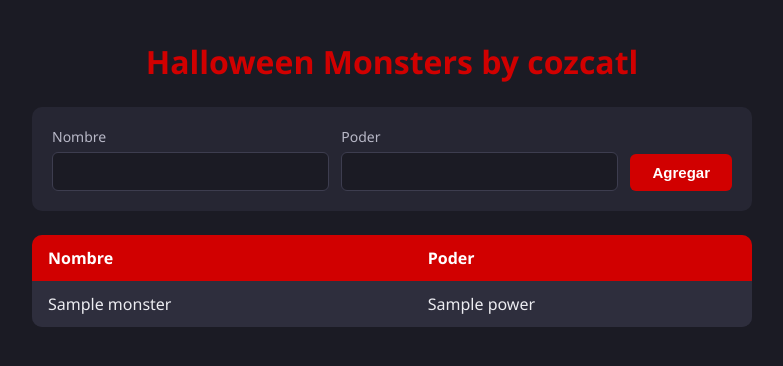
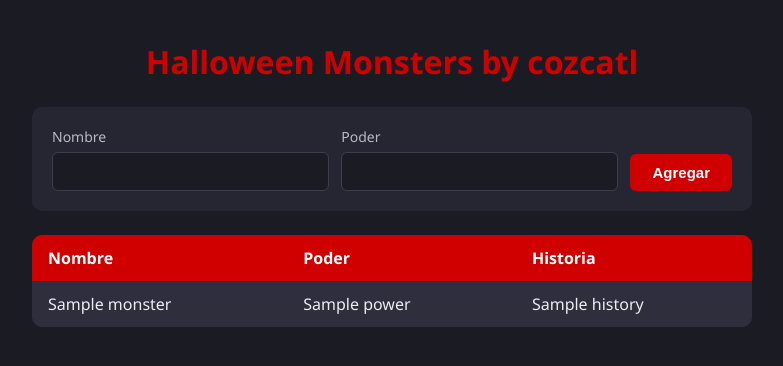
Before and after one commit to pedrizquierdo/halloween, a Flask app: template templates/index.html in a window 1280 px wide. Shown: the top 366 px of the page, without its empty margins (248-1031 px from the left). Run offline with Flask 3, Linux system fonts and the light colour scheme; the template is opened without the code that fills it: most values are stand-ins (such as "Sample title", 1, 10 or a date in 2020).

Commit message:
Add 'Historia' column to monster table and remove redundant comment in jumpscare script

```diff
--- a/templates/index.html
+++ b/templates/index.html
@@ -14,8 +14,6 @@
     <script>
         (function () {
             const overlay = document.getElementById('jumpscare');
-
-            // Only scare once per browser session, so submitting the form doesn't retrigger it.
             try {
                 if (sessionStorage.getItem('jumpscared')) {
                     overlay.hidden = true;
@@ -77,11 +75,13 @@
             <tr>
                 <th>Nombre</th>
                 <th>Poder</th>
+                <th>Historia</th>
             </tr>
             {% for monster in monsters %}
             <tr>
                 <td>{{ monster.name }}</td>
                 <td>{{ monster.power }}</td>
+                <td>{{ monster.history }}</td>
             </tr>
             {% endfor %}
         </table>
```
